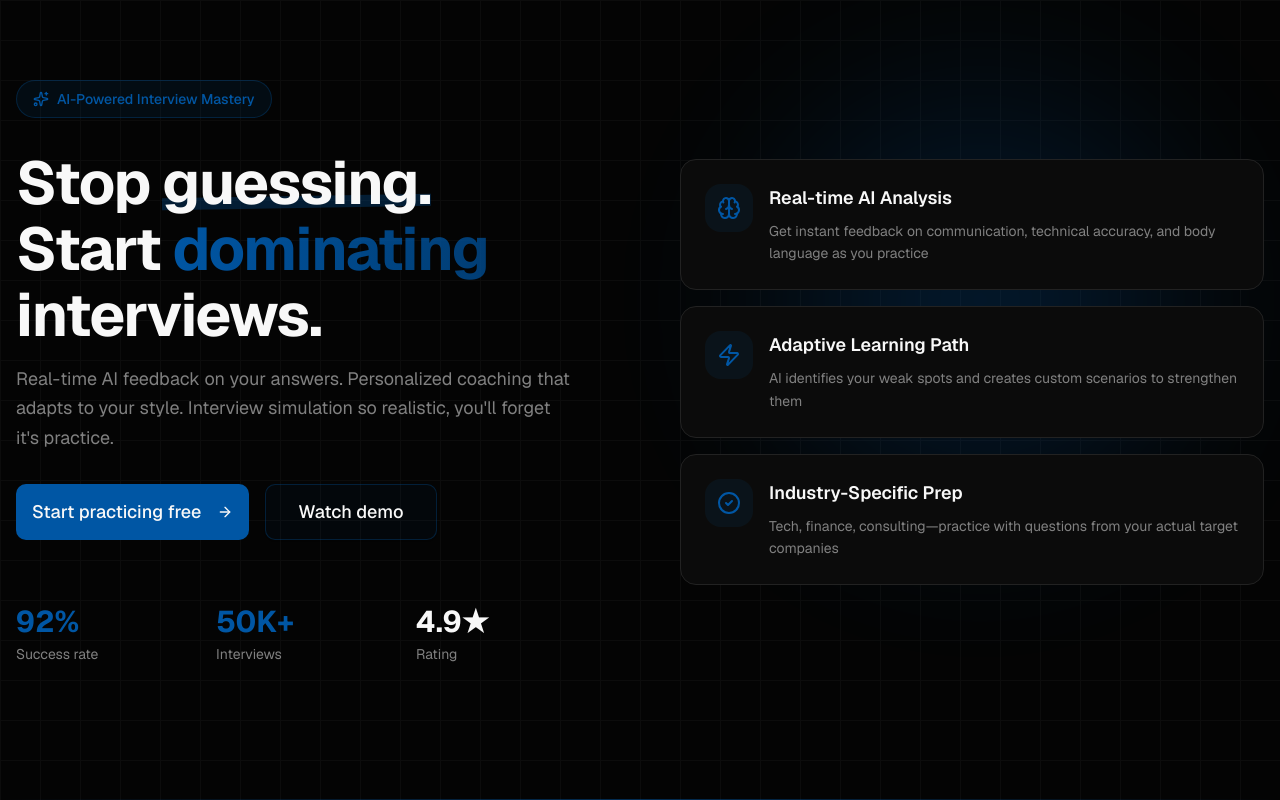
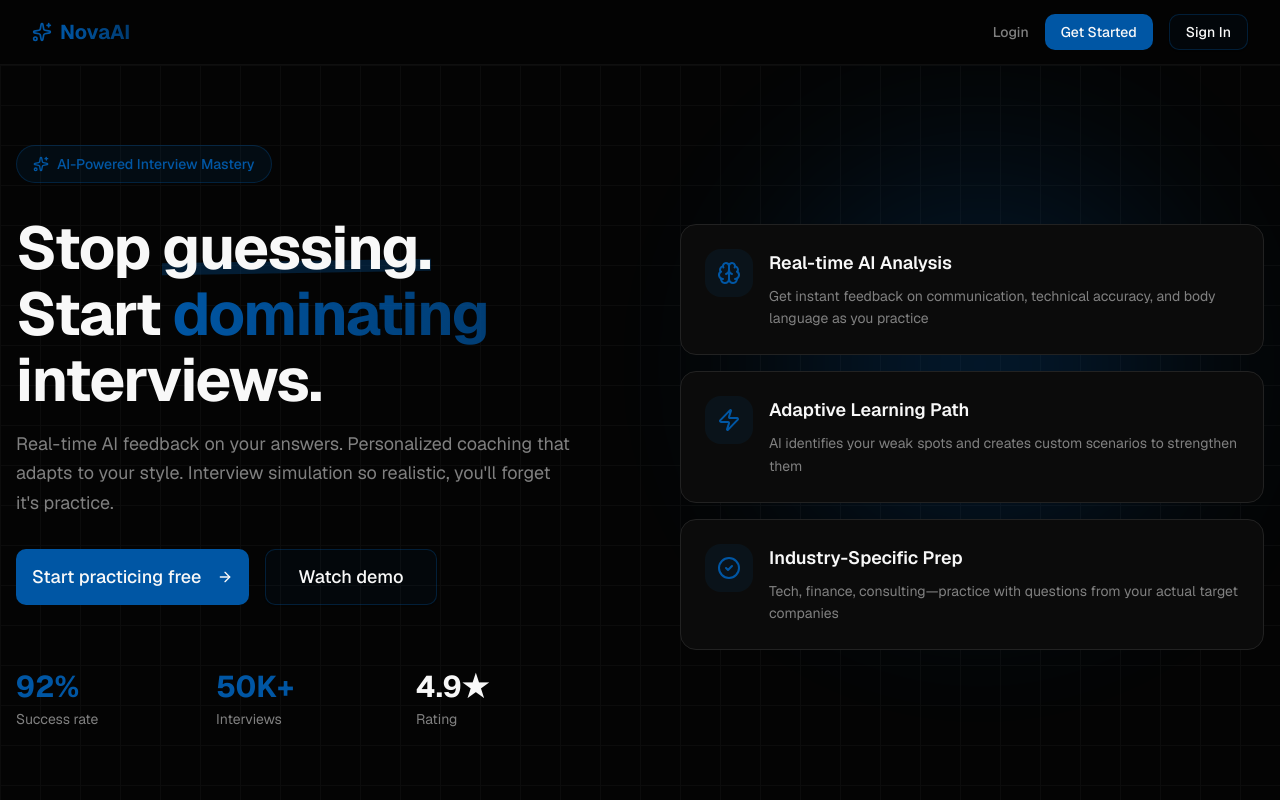
Before and after one commit to Pritika-Shukla/NovaAI, a Next.js app: page / in a window 1280 px wide. Shown: the top 800 px of the page. Built offline with nearby package versions, Linux system fonts and the light colour scheme; no server answers.

Commit message:
feat: nav

```diff
--- a/src/app/page.tsx
+++ b/src/app/page.tsx
@@ -3,16 +3,44 @@
 import { Button } from "@/components/ui/button"
 import { ArrowRight, Sparkles, Brain, Zap, CheckCircle2, Video, FileText, BarChart3, Users, Star, PlayCircle, Upload, MessageSquare } from "lucide-react"
 import { useEffect, useState } from "react"
+import { LandingNavbar } from "@/components/LandingNavbar"
+import { useRouter } from "next/navigation"
+import { supabase } from "@/lib/supabase/client"
+import type { User } from "@supabase/supabase-js"
 
 export default function Page() {
   const [mounted, setMounted] = useState(false)
+  const [user, setUser] = useState<User | null>(null)
+  const router = useRouter()
 
   useEffect(() => {
     setMounted(true)
+    // Check current session
+    supabase.auth.getSession().then(({ data: { session } }) => {
+      setUser(session?.user ?? null)
+    })
+
+    // Listen for auth changes
+    const {
+      data: { subscription },
+    } = supabase.auth.onAuthStateChange((_event, session) => {
+      setUser(session?.user ?? null)
+    })
+
+    return () => subscription.unsubscribe()
   }, [])
+
+  const handleGetStarted = () => {
+    if (user) {
+      router.push("/dashboard")
+    } else {
+      router.push("/signup")
+    }
+  }
 
   return (
     <>
+    <LandingNavbar />
     <section className="relative min-h-[90vh] overflow-hidden bg-background sm:min-h-screen">
       {/* Animated background grid */}
       <div className="absolute inset-0 opacity-20">
@@ -91,6 +119,7 @@ export default function Page() {
             >
               <Button
                 size="lg"
+                onClick={handleGetStarted}
                 className="group h-12 px-6 text-base bg-primary text-primary-foreground hover:bg-primary/90 sm:h-14 sm:px-8 sm:text-lg"
               >
                 Start practicing free
@@ -99,6 +128,9 @@ export default function Page() {
               <Button
                 size="lg"
                 variant="outline"
+                onClick={() => {
+                  document.getElementById("features")?.scrollIntoView({ behavior: "smooth" })
+                }}
                 className="h-12 px-6 text-base border-primary/30 bg-primary/5 hover:bg-primary/10 sm:h-14 sm:px-8 sm:text-lg"
               >
                 Watch demo
@@ -272,7 +304,7 @@ export default function Page() {
     </section>
 
     {/* Expanded Features Section */}
-    <section className="relative py-16 sm:py-20 md:py-24 bg-background border-t border-border">
+    <section id="features" className="relative py-16 sm:py-20 md:py-24 bg-background border-t border-border">
       <div className="container relative mx-auto px-4">
         <div className="text-center mb-12 sm:mb-16">
           <h2
@@ -525,6 +557,7 @@ export default function Page() {
             <div className="flex flex-col gap-4 sm:flex-row sm:justify-center sm:gap-4">
               <Button
                 size="lg"
+                onClick={handleGetStarted}
                 className="group h-12 px-6 text-base bg-primary text-primary-foreground hover:bg-primary/90 sm:h-14 sm:px-8 sm:text-lg"
               >
                 Start practicing free
@@ -533,6 +566,9 @@ export default function Page() {
               <Button
                 size="lg"
                 variant="outline"
+                onClick={() => {
+                  document.getElementById("features")?.scrollIntoView({ behavior: "smooth" })
+                }}
                 className="h-12 px-6 text-base border-primary/30 bg-primary/5 hover:bg-primary/10 sm:h-14 sm:px-8 sm:text-lg"
               >
                 Watch demo
--- /dev/null
+++ b/src/components/LandingNavbar.tsx
@@ -0,0 +1,123 @@
+"use client"
+
+import Link from "next/link"
+import { Button } from "@/components/ui/button"
+import { useEffect, useState } from "react"
+import { supabase } from "@/lib/supabase/client"
+import type { User } from "@supabase/supabase-js"
+import { useRouter } from "next/navigation"
+import { Sparkles } from "lucide-react"
+
+export function LandingNavbar() {
+  const [user, setUser] = useState<User | null>(null)
+  const [mounted, setMounted] = useState(false)
+  const router = useRouter()
+
+  useEffect(() => {
+    setMounted(true)
+    // Check current session
+    supabase.auth.getSession().then(({ data: { session } }) => {
+      setUser(session?.user ?? null)
+    })
+
+    // Listen for auth changes
+    const {
+      data: { subscription },
+    } = supabase.auth.onAuthStateChange((_event, session) => {
+      setUser(session?.user ?? null)
+    })
+
+    return () => subscription.unsubscribe()
+  }, [])
+
+  const handleGetStarted = () => {
+    if (user) {
+      router.push("/dashboard")
+    } else {
+      router.push("/signup")
+    }
+  }
+
+  if (!mounted) {
+    return (
+      <nav className="sticky top-0 z-50 w-full border-b border-border/40 bg-background/80 backdrop-blur-md">
+        <div className="container mx-auto px-4 sm:px-6 lg:px-8">
+          <div className="flex h-16 items-center justify-between">
+            <Link href="/" className="text-xl font-bold text-foreground">
+              NovaAI
+            </Link>
+            <div className="flex items-center gap-3">
+              <div className="h-9 w-20 bg-muted animate-pulse rounded-lg" />
+              <div className="h-9 w-20 bg-muted animate-pulse rounded-lg" />
+            </div>
+          </div>
+        </div>
+      </nav>
+    )
+  }
+
+  return (
+    <nav className="sticky top-0 z-50 w-full border-b border-border/40 bg-background/80 backdrop-blur-md">
+      <div className="container mx-auto px-4 sm:px-6 lg:px-8">
+        <div className="flex h-16 items-center justify-between">
+          {/* Logo */}
+          <Link
+            href="/"
+            className="flex items-center gap-2 text-xl font-bold transition-opacity hover:opacity-80"
+          >
+            <Sparkles className="h-5 w-5 text-primary" />
+            <span className="bg-gradient-to-r from-primary to-primary/70 bg-clip-text text-transparent">
+              NovaAI
+            </span>
+          </Link>
+
+          {/* Navigation Links & Actions */}
+          <div className="flex items-center gap-4">
+            {user ? (
+              <>
+                <Link
+                  href="/dashboard"
+                  className="hidden sm:block text-sm font-medium text-muted-foreground hover:text-foreground transition-colors"
+                >
+                  Dashboard
+                </Link>
+                <Button
+                  onClick={() => router.push("/dashboard")}
+                  size="sm"
+                  className="h-9 px-4 text-sm bg-primary text-primary-foreground hover:bg-primary/90"
+                >
+                  Go to Dashboard
+                </Button>
+              </>
+            ) : (
+              <>
+                <Link
+                  href="/login"
+                  className="hidden sm:block text-sm font-medium text-muted-foreground hover:text-foreground transition-colors"
+                >
+                  Login
+                </Link>
+                <Button
+                  onClick={handleGetStarted}
+                  size="sm"
+                  className="h-9 px-4 text-sm bg-primary text-primary-foreground hover:bg-primary/90"
+                >
+                  Get Started
+                </Button>
+                <Link href="/login">
+                  <Button
+                    size="sm"
+                    variant="outline"
+                    className="h-9 px-4 text-sm border-primary/30 bg-primary/5 hover:bg-primary/10"
+                  >
+                    Sign In
+                  </Button>
+                </Link>
+              </>
+            )}
+          </div>
+        </div>
+      </div>
+    </nav>
+  )
+}
--- a/src/components/Navbar.tsx
+++ b/src/components/Navbar.tsx
@@ -1,46 +1,72 @@
 import { createClient } from '@/lib/supabase/server'
 import Link from 'next/link'
 import LogoutButton from './LogoutButton'
+import { Sparkles } from 'lucide-react'
+import { Button } from '@/components/ui/button'
 
 export default async function Navbar() {
   const supabase = await createClient()
   const { data: { user } } = await supabase.auth.getUser()
 
   return (
-    <nav className="sticky top-0 z-50 w-full border-b border-black/10 dark:border-white/10 bg-white/80 dark:bg-black/80 backdrop-blur-md">
-      <div className="mx-auto max-w-7xl px-4 sm:px-6 lg:px-8">
+    <nav className="sticky top-0 z-50 w-full border-b border-border/40 bg-background/80 backdrop-blur-md">
+      <div className="container mx-auto px-4 sm:px-6 lg:px-8">
         <div className="flex h-16 items-center justify-between">
           {/* Logo/Brand */}
-          <div className="flex items-center">
           <Link
             href="/"
-              className="text-xl font-bold bg-gradient-to-r from-blue-600 via-blue-700 to-blue-600 bg-clip-text text-transparent dark:from-blue-400 dark:via-blue-500 dark:to-blue-400"
+            className="flex items-center gap-2 text-xl font-bold transition-opacity hover:opacity-80"
           >
+            <Sparkles className="h-5 w-5 text-primary" />
+            <span className="bg-gradient-to-r from-primary to-primary/70 bg-clip-text text-transparent">
               NovaAI
+            </span>
           </Link>
-          </div>
 
           {/* User Info & Actions */}
           <div className="flex items-center gap-4">
             {user ? (
               <>
-                <div className="hidden sm:flex items-center gap-3">
-                  <div className="flex items-center gap-2 px-3 py-1.5 rounded-lg bg-gradient-to-r from-blue-50/80 to-blue-50/80 dark:from-blue-950/30 dark:to-blue-950/30 border border-blue-200/50 dark:border-blue-800/50">
-                    <div className="h-2 w-2 rounded-full bg-blue-500 animate-pulse" />
-                    <span className="text-sm font-medium text-slate-700 dark:text-slate-300">
+                <Link
+                  href="/dashboard"
+                  className="hidden sm:block text-sm font-medium text-muted-foreground hover:text-foreground transition-colors"
+                >
+                  Dashboard
+                </Link>
+                <div className="hidden sm:flex items-center gap-2 px-3 py-1.5 rounded-lg bg-primary/10 border border-primary/30">
+                  <div className="h-2 w-2 rounded-full bg-primary animate-pulse" />
+                  <span className="text-sm font-medium text-foreground">
                     {user.email}
                   </span>
-                  </div>
                 </div>
                 <LogoutButton />
               </>
             ) : (
+              <>
                 <Link
                   href="/login"
-                className="px-4 py-2 text-sm font-medium text-white dark:text-black bg-black dark:bg-white hover:opacity-80 rounded-lg transition-opacity duration-200 focus:outline-none focus:ring-2 focus:ring-black dark:focus:ring-white focus:ring-offset-2"
+                  className="hidden sm:block text-sm font-medium text-muted-foreground hover:text-foreground transition-colors"
                 >
                   Login
                 </Link>
+                <Link href="/signup">
+                  <Button
+                    size="sm"
+                    className="h-9 px-4 text-sm bg-primary text-primary-foreground hover:bg-primary/90"
+                  >
+                    Get Started
+                  </Button>
+                </Link>
+                <Link href="/login">
+                  <Button
+                    size="sm"
+                    variant="outline"
+                    className="h-9 px-4 text-sm border-primary/30 bg-primary/5 hover:bg-primary/10"
+                  >
+                    Sign In
+                  </Button>
+                </Link>
+              </>
             )}
           </div>
         </div>
```
Lines whose indentation alone changed are shown as unchanged.
